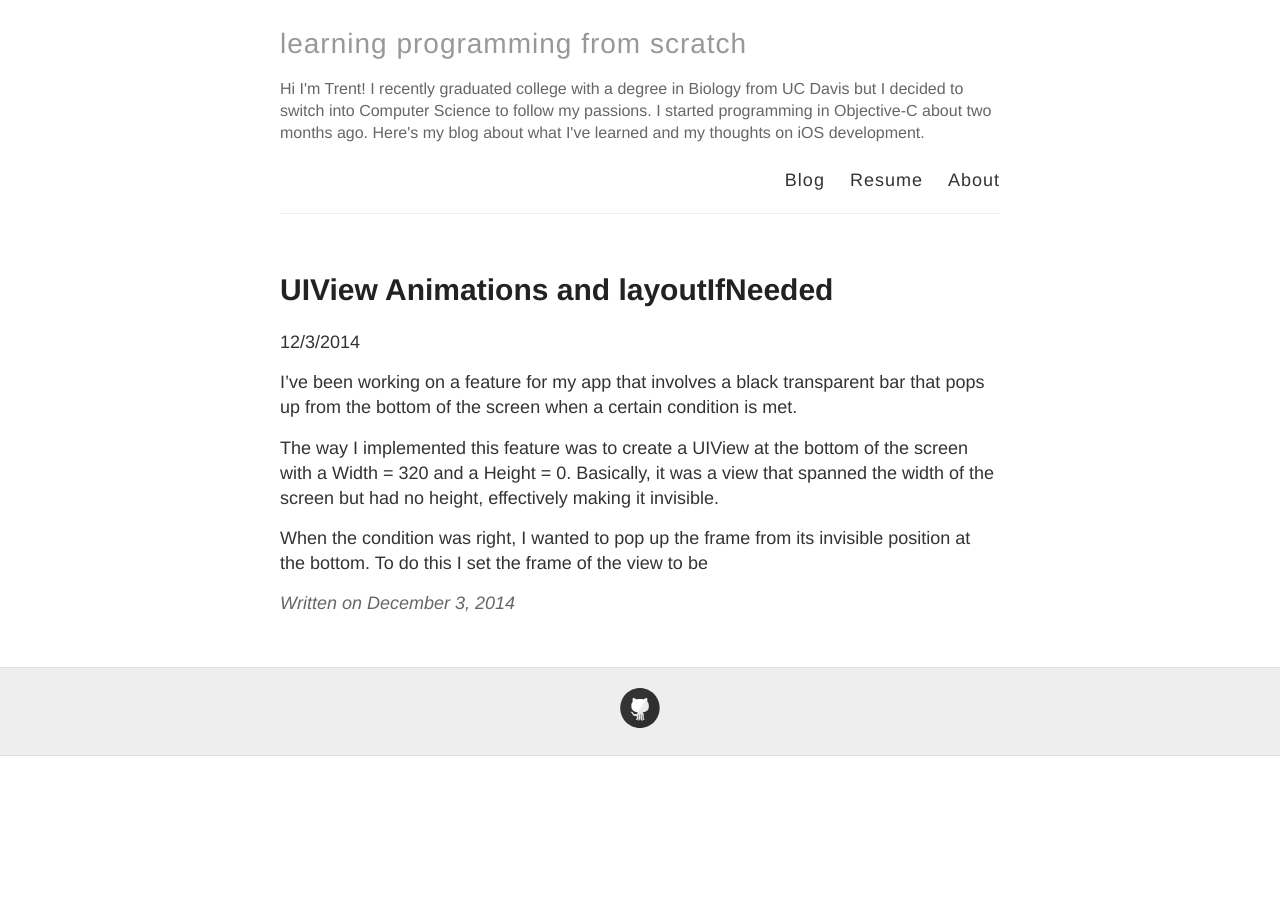
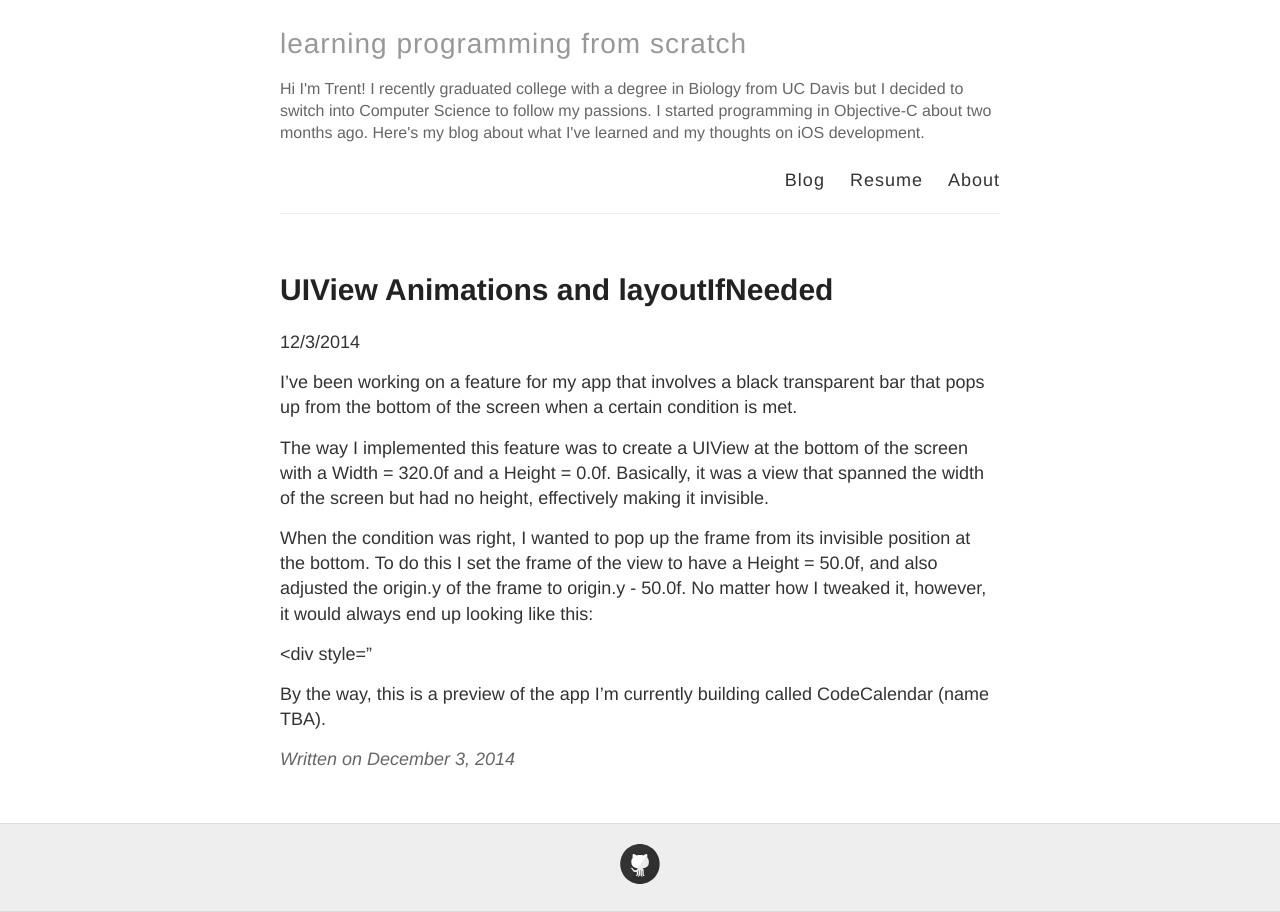
Before and after one commit to trentyou/trentyou.github.io, a Jekyll site: the page built from _posts/2014-12-3-UIView Animations and layoutIfNeeded.md, in a window 1280 px wide. Built offline with Jekyll 4.4.1, drawn with Linux system fonts in a browser that asks for light colours.

Commit message:
Updated 2014-12-3-UIView Animations and layoutIfNeeded.md

```diff
--- a/_posts/2014-12-3-UIView Animations and layoutIfNeeded.md
+++ b/_posts/2014-12-3-UIView Animations and layoutIfNeeded.md
@@ -4,10 +4,16 @@ title: UIView Animations and layoutIfNeeded
 published: true
 ---
 
-<small>12/3/2014</small>
+12/3/2014
 
 I've been working on a feature for my app that involves a black transparent bar that pops up from the bottom of the screen when a certain condition is met.
 
-The way I implemented this feature was to create a UIView at the bottom of the screen with a Width = 320 and a Height = 0. Basically, it was a view that spanned the width of the screen but had no height, effectively making it invisible.
+The way I implemented this feature was to create a UIView at the bottom of the screen with a Width = 320.0f and a Height = 0.0f. Basically, it was a view that spanned the width of the screen but had no height, effectively making it invisible.
 
-When the condition was right, I wanted to pop up the frame from its invisible position at the bottom. To do this I set the frame of the view to be
+When the condition was right, I wanted to pop up the frame from its invisible position at the bottom. To do this I set the frame of the view to have a Height = 50.0f, and also adjusted the origin.y of the frame to origin.y - 50.0f. No matter how I tweaked it, however, it would always end up looking like this:
+
+<div style="
+
+
+
+By the way, this is a preview of the app I'm currently building called CodeCalendar (name TBA).
```
